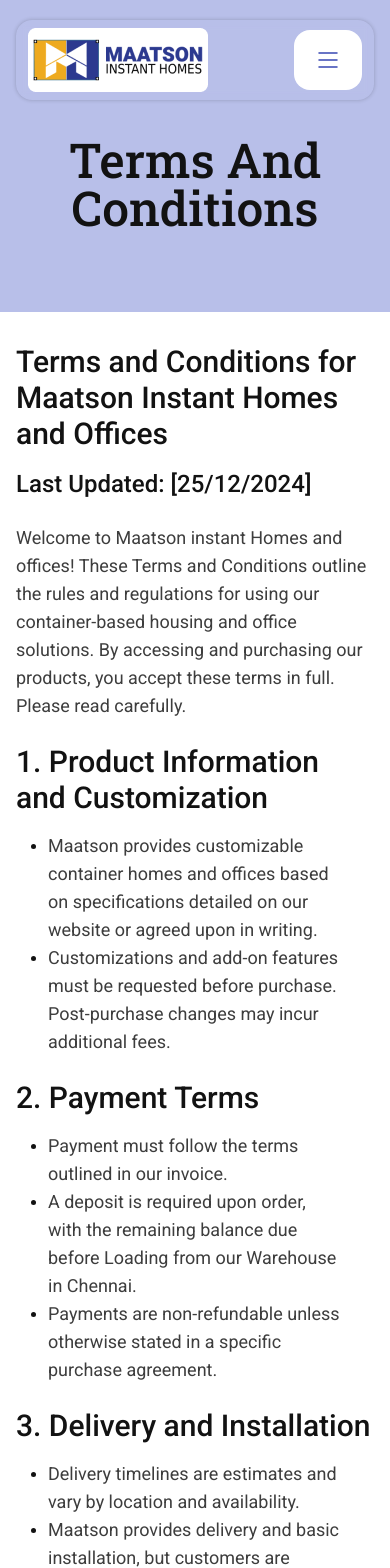
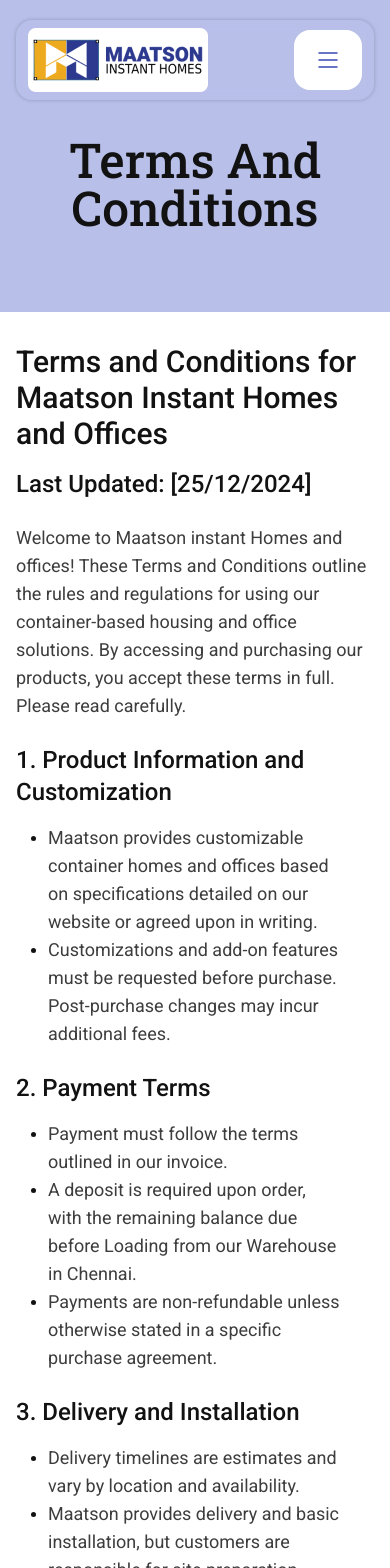
Before and after one commit to Exim3/MaatsonInstantDemo, a React (Vite) app: page /termsandconditions in a window 390 px wide. Shown: the top 1568 px of the page. Built offline with nearby package versions, Linux system fonts and the light colour scheme.

Commit message:
htag-20px

```diff
--- a/src/pages/termAndConditions/index.tsx
+++ b/src/pages/termAndConditions/index.tsx
@@ -23,7 +23,7 @@
           </p>
         </section>
         <section className="flex flex-col gap-4">
-          <h4 className="text-3xl font-semibold ">
+          <h4 className="text-2xl sm:text-3xl  font-semibold ">
             1. Product Information and Customization
           </h4>{" "}
           <ul className="list-disc px-8">
@@ -43,7 +43,9 @@
           </ul>
         </section>
         <section className="flex flex-col gap-4">
-          <h4 className="text-3xl font-semibold ">2. Payment Terms</h4>{" "}
+          <h4 className="text-2xl sm:text-3xl  font-semibold ">
+            2. Payment Terms
+          </h4>{" "}
           <ul className="list-disc px-8">
             <li>
               <p className="text-lg sm:text-2xl  text-neutral-1000">
@@ -65,7 +67,7 @@
           </ul>
         </section>
         <section className="flex flex-col gap-4">
-          <h4 className="text-3xl font-semibold ">
+          <h4 className="text-2xl sm:text-3xl  font-semibold ">
             3. Delivery and Installation
           </h4>{" "}
           <ul className="list-disc px-8">
@@ -104,7 +106,7 @@
           </ul>
         </section>
         <section className="flex flex-col gap-4">
-          <h4 className="text-3xl font-semibold ">
+          <h4 className="text-2xl sm:text-3xl  font-semibold ">
             4. Warranty and Maintenance
           </h4>{" "}
           <ul className="list-disc px-8">
@@ -131,7 +133,9 @@
           </ul>
         </section>
         <section className="flex flex-col gap-4">
-          <h4 className="text-3xl font-semibold ">5. Permits and Compliance</h4>{" "}
+          <h4 className="text-2xl sm:text-3xl  font-semibold ">
+            5. Permits and Compliance
+          </h4>{" "}
           <ul className="list-disc px-8">
             <li>
               <p className="text-lg sm:text-2xl  text-neutral-1000">
@@ -150,7 +154,9 @@
         </section>
 
         <section className="flex flex-col gap-4">
-          <h4 className="text-3xl font-semibold ">6. Usage Restrictions</h4>{" "}
+          <h4 className="text-2xl sm:text-3xl  font-semibold ">
+            6. Usage Restrictions
+          </h4>{" "}
           <ul className="list-disc px-8">
             <li>
               <p className="text-lg sm:text-2xl  text-neutral-1000">
@@ -178,7 +184,7 @@
         </section>
         <section className="flex flex-col gap-4">
           {" "}
-          <h4 className="text-3xl font-semibold ">
+          <h4 className="text-2xl sm:text-3xl  font-semibold ">
             7. Returns and Cancellations
           </h4>{" "}
           <ul className="list-disc px-8">
@@ -197,7 +203,7 @@
           </ul>
         </section>
         <section className="flex flex-col gap-4">
-          <h4 className="text-3xl font-semibold ">
+          <h4 className="text-2xl sm:text-3xl  font-semibold ">
             8. Limitation of Liability
           </h4>{" "}
           <ul className="list-disc px-8">
@@ -214,7 +220,7 @@
           </ul>
         </section>
         <section className="flex flex-col gap-4">
-          <h4 className="text-3xl font-semibold ">
+          <h4 className="text-2xl sm:text-3xl  font-semibold ">
             9. Intellectual Property Rights
           </h4>{" "}
           <ul className="list-disc px-8">
@@ -234,7 +240,9 @@
           </ul>
         </section>
         <section className="flex flex-col gap-4">
-          <h4 className="text-3xl font-semibold ">10. Amendments</h4>{" "}
+          <h4 className="text-2xl sm:text-3xl  font-semibold ">
+            10. Amendments
+          </h4>{" "}
           <ul className="list-disc px-8">
             <li>
               <p className="text-lg sm:text-2xl  text-neutral-1000">
@@ -251,7 +259,9 @@
           </ul>
         </section>
         <section className="flex flex-col gap-4">
-          <h4 className="text-3xl font-semibold ">11. Governing Law</h4>{" "}
+          <h4 className="text-2xl sm:text-3xl  font-semibold ">
+            11. Governing Law
+          </h4>{" "}
           <ul className="list-disc px-8">
             <li>
               <p className="text-lg sm:text-2xl  text-neutral-1000">
@@ -269,7 +279,7 @@
           </ul>
         </section>
         <section className="flex flex-col gap-4">
-          <h4 className="text-3xl font-semibold ">Contact Information</h4>{" "}
+          <h4 className="text-3xl  font-semibold ">Contact Information</h4>{" "}
           <p className="text-lg sm:text-2xl  text-neutral-1000 font-light">
             For any questions, reach out to us at:
           </p>
```
